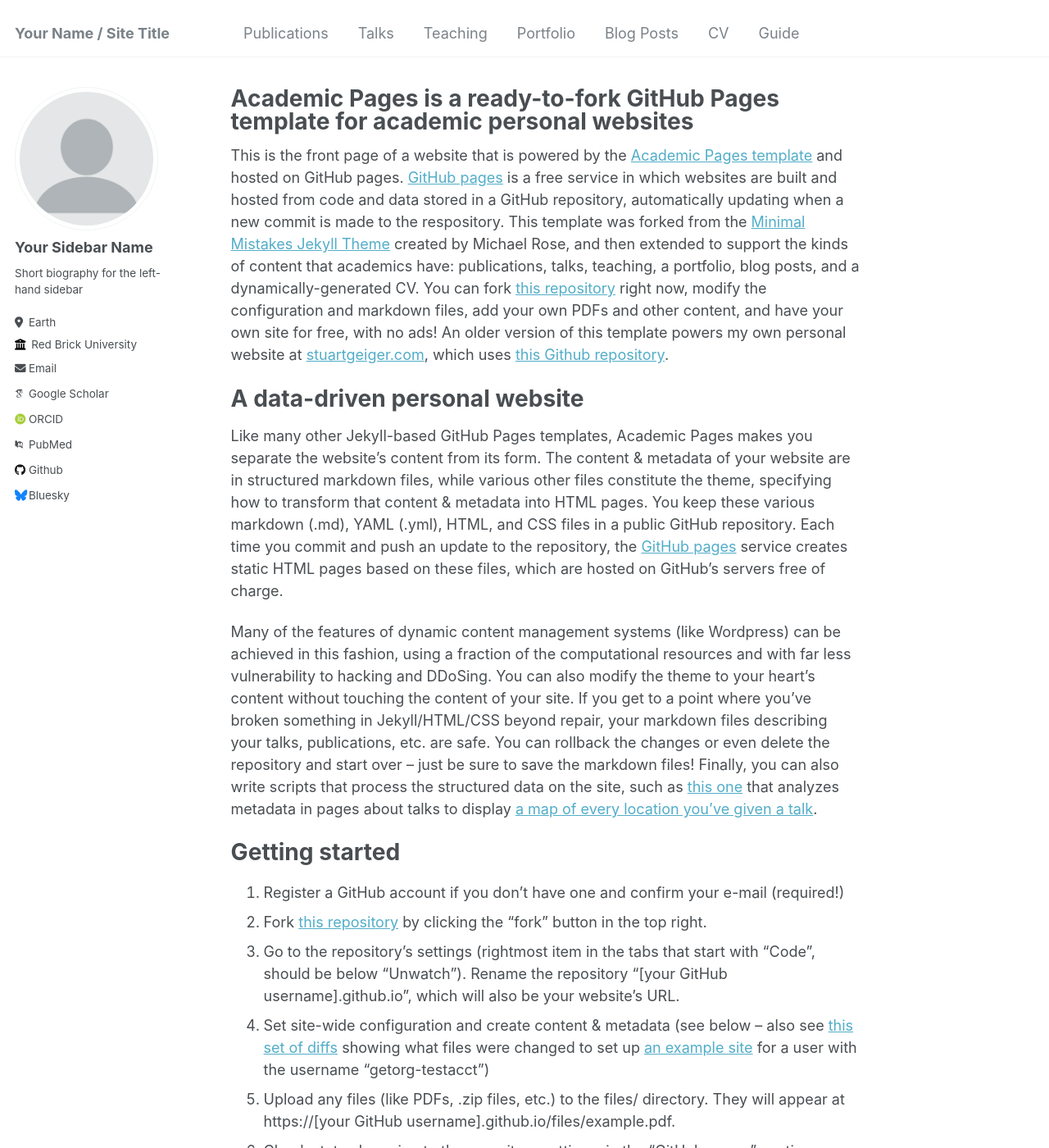
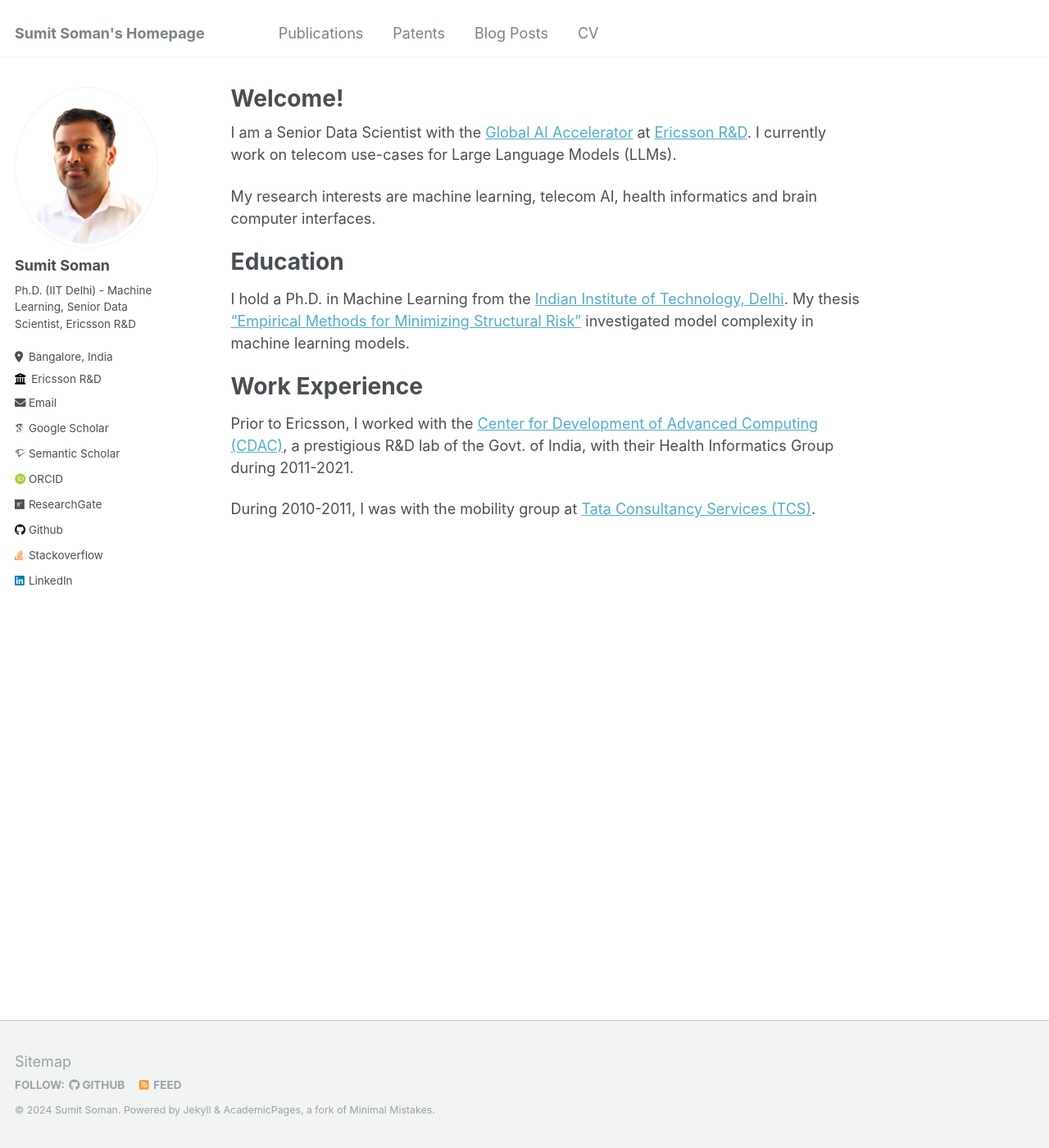
Before and after one commit to sumitsoman/sumitsoman.github.io, a Jekyll site: the page built from _pages/about.md, in a window 1280 px wide and 1400 px high. Shown: the whole window at 82% size. Built offline with Jekyll 4.4.1, drawn with Linux system fonts in a browser that asks for light colours; some web fonts are replaced; some of the changed text lies outside the part shown.

Commit message:
updating home page and navigation links

```diff
--- a/_config.yml
+++ b/_config.yml
@@ -8,11 +8,11 @@
 
 # Basic Site Settings
 locale                   : "en-US"
-title                    : "Your Name / Site Title"
+title                    : "Sumit Soman's Homepage"
 title_separator          : "-"
-name                     : &name "Your Name"
+name                     : &name "Sumit Soman"
 description              : &description "personal description"
-url                      : https://academicpages.github.io # the base hostname & protocol for your site e.g. "https://mmistakes.github.io"
+url                      : https://sumitsoman.github.io # the base hostname & protocol for your site e.g. "https://mmistakes.github.io"
 baseurl                  : "" # the subpath of your site, e.g. "/blog"
 repository               : "academicpages/academicpages.github.io"
 
@@ -21,34 +21,34 @@ repository               : "academicpages/academicpages.github.io"
 #               Additional customization can be done by editing /_includes/author-profile.html
 author:
   # Biographic information
-  avatar           : "profile.png"
-  name             : "Your Sidebar Name"
+  avatar           : "profile2.png"
+  name             : "Sumit Soman"
   pronouns         : # example: "she/her"
-  bio              : "Short biography for the left-hand sidebar"
-  location         : "Earth"
-  employer         : "Red Brick University"
+  bio              : "Ph.D. (IIT Delhi) - Machine Learning, Senior Data Scientist, Ericsson R&D"
+  location         : "Bangalore, India"
+  employer         : "Ericsson R&D"
   uri              : # URL
-  email            : "none@example.org"
+  email            : "sumitsoman@ieee.org"
 
   # Academic websites
   arxiv            : # URL - Update with the correct link to your profile
-  googlescholar    : "https://scholar.google.com/citations?user=PS_CX0AAAAAJ"
+  googlescholar    : "https://scholar.google.co.in/citations?user=GbrCVXsAAAAJ"
   impactstory      : # URL
-  orcid            : "http://orcid.org/yourorcidurl"
-  semantic         : # URL
-  pubmed           : "https://www.ncbi.nlm.nih.gov/pubmed/?term=john+snow"
-  researchgate     : # URL
+  orcid            : "http://orcid.org/0000-0003-1926-3065"
+  semantic         : "https://www.semanticscholar.org/author/Sumit-Soman/3336244"
+  pubmed           : # URL
+  researchgate     : "https://www.researchgate.net/profile/Sumit-Soman"
 
   # Repositories and software development
   bitbucket        : # Username - Update with your username on the site
   codepen          : # Username
   dribbble         : # Username
-  github           : "academicpages"
+  github           : "sumitsoman"
   kaggle           : # Username
-  stackoverflow    : # User number or user number and name (i.e., use "1" or "1/jeff-atwood")
+  stackoverflow    : "3169868/s-s"
 
   # Social media
-  bluesky          : "bsky.app" # Replace this with you Bluesky username
+  bluesky          : # Replace this with you Bluesky username
   facebook         : # Username
   flickr           : # Username
   foursquare       : # Username
@@ -57,7 +57,7 @@ author:
   keybase          : # Username
   instagram        : # Username
   lastfm           : # Username
-  linkedin         : # Username
+  linkedin         : sumitsoman
   mastodon         : # URL
   medium           : # URL
   pinterest        : # Username
--- a/_data/navigation.yml
+++ b/_data/navigation.yml
@@ -3,14 +3,14 @@ main:
   - title: "Publications"
     url: /publications/
 
-  - title: "Talks"
+  - title: "Patents"
     url: /talks/
 
-  - title: "Teaching"
-    url: /teaching/
+  # - title: "Teaching"
+  #   url: /teaching/
 
-  - title: "Portfolio"
-    url: /portfolio/
+  # - title: "Portfolio"
+  #   url: /portfolio/
 
   - title: "Blog Posts"
     url: /year-archive/
@@ -18,5 +18,5 @@ main:
   - title: "CV"
     url: /cv/
 
-  - title: "Guide"
-    url: /markdown/
+  # - title: "Guide"
+  #   url: /markdown/
--- a/_pages/about.md
+++ b/_pages/about.md
@@ -1,13 +1,28 @@
 ---
 permalink: /
-title: "Academic Pages is a ready-to-fork GitHub Pages template for academic personal websites"
+title: "Welcome!"
 author_profile: true
 redirect_from:
   - /about/
   - /about.html
 ---
 
-This is the front page of a website that is powered by the [Academic Pages template](https://github.com/academicpages/academicpages.github.io) and hosted on GitHub pages. [GitHub pages](https://pages.github.com) is a free service in which websites are built and hosted from code and data stored in a GitHub repository, automatically updating when a new commit is made to the respository. This template was forked from the [Minimal Mistakes Jekyll Theme](https://mmistakes.github.io/minimal-mistakes/) created by Michael Rose, and then extended to support the kinds of content that academics have: publications, talks, teaching, a portfolio, blog posts, and a dynamically-generated CV. You can fork [this repository](https://github.com/academicpages/academicpages.github.io) right now, modify the configuration and markdown files, add your own PDFs and other content, and have your own site for free, with no ads! An older version of this template powers my own personal website at [stuartgeiger.com](http://stuartgeiger.com), which uses [this Github repository](https://github.com/staeiou/staeiou.github.io).
+
+I am a Senior Data Scientist with the [Global AI Accelerator](https://www.ericsson.com/en/about-us/company-facts/ericsson-worldwide/india/ericsson-in-india/global-artificial-intelligence-accelerator-india)  at [Ericsson R&D](https://www.ericsson.com/en). I currently work on telecom use-cases for Large Language Models (LLMs).
+
+My research interests are machine learning, telecom AI, health informatics and brain computer interfaces.
+
+Education
+=====
+I hold a Ph.D. in Machine Learning from the [Indian Institute of Technology, Delhi](https://home.iitd.ac.in/). My thesis ["Empirical Methods for Minimizing Structural Risk"](https://www.youtube.com/watch?v=SP5HokIjxHw) investigated model complexity in machine learning models.
+
+Work Experience
+=====
+Prior to Ericsson, I worked with the [Center for Development of Advanced Computing (CDAC)](https://www.cdac.in/), a prestigious R&D lab of the Govt. of India, with their Health Informatics Group during 2011-2021.
+
+During 2010-2011, I was with the mobility group at [Tata Consultancy Services (TCS)](https://www.tcs.com/).
+
+<!-- This is the front page of a website that is powered by the [Academic Pages template](https://github.com/academicpages/academicpages.github.io) and hosted on GitHub pages. [GitHub pages](https://pages.github.com) is a free service in which websites are built and hosted from code and data stored in a GitHub repository, automatically updating when a new commit is made to the respository. This template was forked from the [Minimal Mistakes Jekyll Theme](https://mmistakes.github.io/minimal-mistakes/) created by Michael Rose, and then extended to support the kinds of content that academics have: publications, talks, teaching, a portfolio, blog posts, and a dynamically-generated CV. You can fork [this repository](https://github.com/academicpages/academicpages.github.io) right now, modify the configuration and markdown files, add your own PDFs and other content, and have your own site for free, with no ads! An older version of this template powers my own personal website at [stuartgeiger.com](http://stuartgeiger.com), which uses [this Github repository](https://github.com/staeiou/staeiou.github.io).
 
 A data-driven personal website
 ======
@@ -46,4 +61,4 @@ Example: editing a markdown file for a talk
 
 For more info
 ------
-More info about configuring Academic Pages can be found in [the guide](https://academicpages.github.io/markdown/). The [guides for the Minimal Mistakes theme](https://mmistakes.github.io/minimal-mistakes/docs/configuration/) (which this theme was forked from) might also be helpful.
+More info about configuring Academic Pages can be found in [the guide](https://academicpages.github.io/markdown/). The [guides for the Minimal Mistakes theme](https://mmistakes.github.io/minimal-mistakes/docs/configuration/) (which this theme was forked from) might also be helpful. -->
```
Also changed, not shown: images/profile2.png (added).
